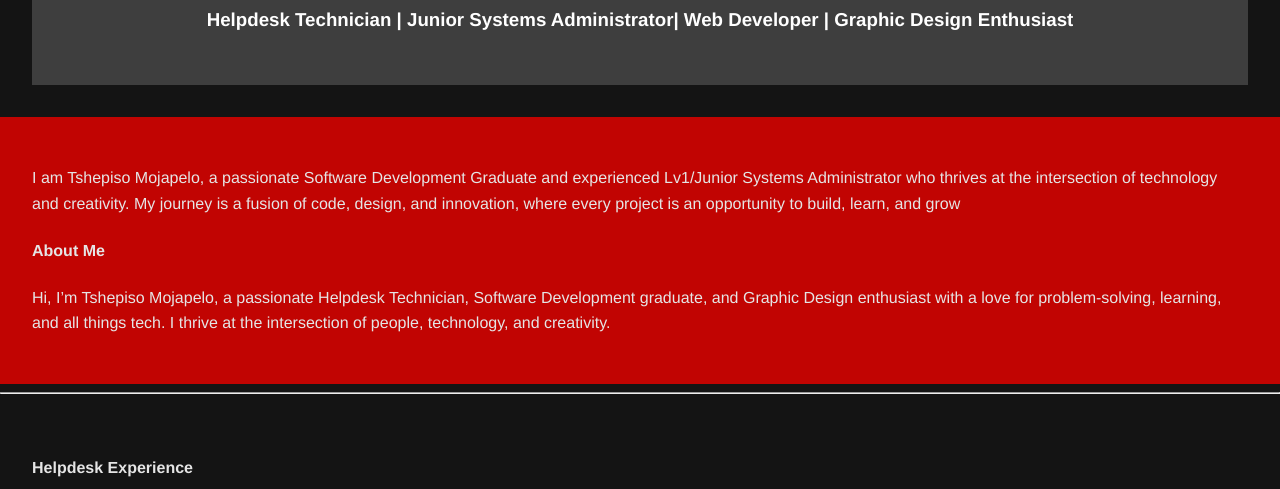
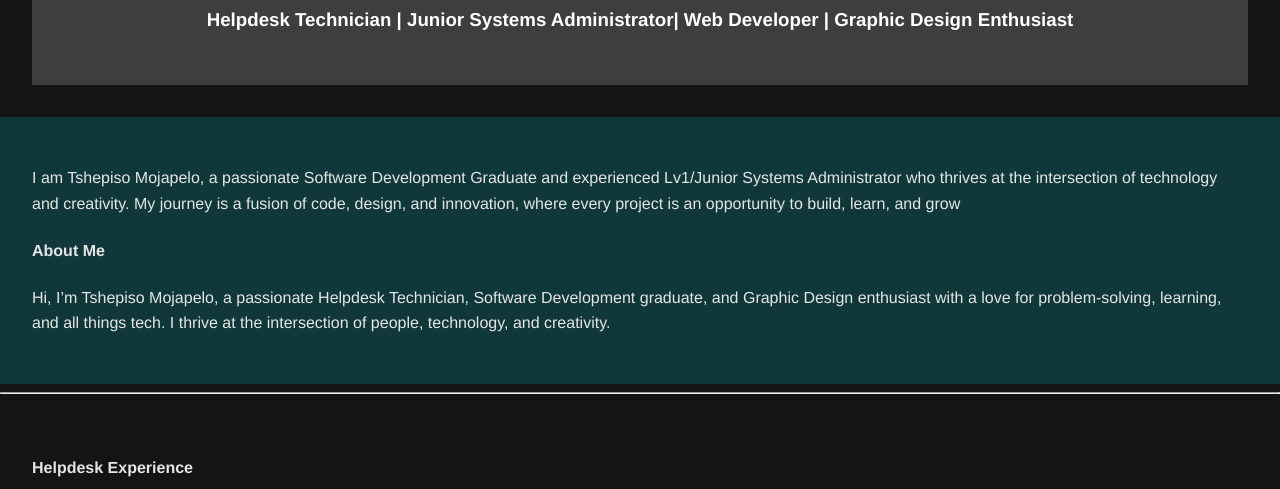
Before and after one commit to MojapeloCodes/MojapeloCodes.github.io, a plain HTML site: page index.html in a window 1280 px wide. Shown: the part 311-800 px from the top of the page. Drawn offline with Linux system fonts and the light colour scheme.

Commit message:
Update index.html

```diff
--- a/index.html
+++ b/index.html
@@ -10,7 +10,7 @@
   <title>Tshepiso Mojapelo's Portfolio</title>
   <style>
   #Introduction_Paragraph {
-    background-color: #c10402;
+    background-color: #10383a;
   }
 </style>
 
```
